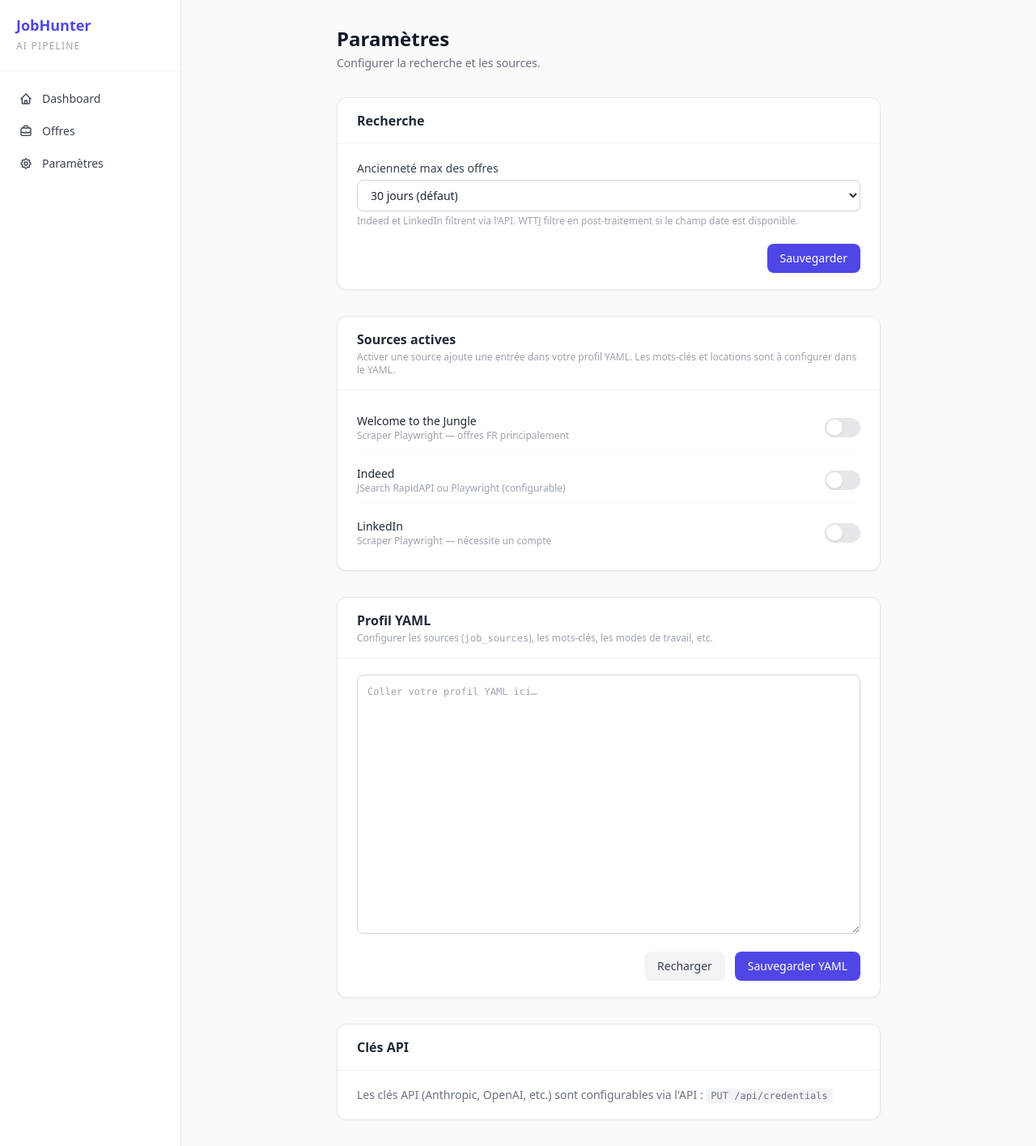
After one commit to MatthdV/jobhunter-ai, a FastAPI app: template templates/settings.html in a window 1280 px wide. The commit adds this page. Shown: the whole page at 81% size. Run offline with FastAPI, Linux system fonts and the light colour scheme; the template is opened without the code that fills it, so the values that code supplies are empty; some libraries are stand-ins or nearby versions.

Commit message:
feat: auto-translate keywords, work_modes, max_days_old filter, Settings UI
- Add src/scrapers/translate.py: static EN↔FR dict + async translate_keywords()
  with LLM fallback for unknown terms; detect_language() from countries list
- Extend ScraperFilters with work_modes (default: ["remote"]) and max_days_old
- WTTJ: map work_mode → &remote=full/partial; post-filter by published_at Unix ts
- Indeed: map work_mode → remotejob/hybrid QS param; add &fromage=N for age
- LinkedIn: map work_mode → &f_WT=1/2/3; add &f_TPR=r{N*86400} for age
- Pipeline _run_scan: loop over work_modes, auto_translate if enabled
- Add max_days_old column to users table with additive SQLite migration
- Add /settings page (GET+POST) with max_days_old dropdown, source toggles,
  YAML editor — source toggles write to profile_yaml via /api/profile/sources
- Add profile_routes POST/GET /profile/sources for source toggle API
- Add Paramètres nav link in base.html

```diff
--- a/src/api/routes/pipeline.py
+++ b/src/api/routes/pipeline.py
@@ -79,6 +79,27 @@ async def _run_scan(user_id: int) -> None:
             source_key = _SOURCE_NAME_MAP.get(source.get("name", ""), "")
             keywords = source.get("search_terms", [])
             location = source.get("location", "")
+            countries = source.get("countries", ["FR"])
+
+            # Work modes — one request per mode; default remote for backward compat
+            work_modes_raw = source.get("work_modes", ["remote"])
+            work_modes = [m for m in work_modes_raw if m in ("remote", "hybrid", "on-site")] or ["remote"]
+
+            # Auto-translate search terms to country language
+            all_keywords = list(keywords)
+            if source.get("auto_translate", False) and keywords:
+                from src.scrapers.translate import detect_language, translate_keywords
+                target_lang = detect_language(countries)
+                if target_lang != "en":
+                    llm_for_translate = None
+                    try:
+                        from src.llm.client import get_client
+                        llm_for_translate = get_client()
+                    except Exception:
+                        pass
+                    all_keywords = await translate_keywords(
+                        keywords, target_lang, llm_client=llm_for_translate
+                    )
 
             if not source_key or not keywords:
                 logger.warning(
@@ -102,24 +123,34 @@ async def _run_scan(user_id: int) -> None:
                 logger.warning("Could not load scraper for %r: %s", source_key, exc)
                 continue
 
-            try:
-                async with scraper:
-                    jobs = await scraper.search(
-                        keywords=keywords,
-                        location=location,
-                        limit=50,
-                        seen_urls=existing_urls,
-                    )
-                fresh = [j for j in jobs if j.url not in existing_urls]
-                if fresh:
-                    with get_session() as session:
-                        for job in fresh:
-                            job.user_id = user_id  # type: ignore[assignment]
-                            session.add(job)
-                            existing_urls.add(job.url)
-                    new_count += len(fresh)
-            except Exception:
-                logger.exception("Scraper %r raised an error", source_key)
+            from src.scrapers.filters import ScraperFilters
+            max_days_old = user.max_days_old if hasattr(user, "max_days_old") else 30
+            for work_mode in work_modes:
+                mode_filters = ScraperFilters(
+                    work_modes=[work_mode],
+                    countries=countries,
+                    location=location,
+                    max_days_old=max_days_old,
+                )
+                try:
+                    async with scraper:
+                        jobs = await scraper.search(
+                            keywords=all_keywords,
+                            location=location,
+                            filters=mode_filters,
+                            limit=50,
+                            seen_urls=existing_urls,
+                        )
+                    fresh = [j for j in jobs if j.url not in existing_urls]
+                    if fresh:
+                        with get_session() as session:
+                            for job in fresh:
+                                job.user_id = user_id  # type: ignore[assignment]
+                                session.add(job)
+                                existing_urls.add(job.url)
+                        new_count += len(fresh)
+                except Exception:
+                    logger.exception("Scraper %r mode=%r raised an error", source_key, work_mode)
 
         tracker.done("scan", user_id=user_id, result={"new_jobs": new_count})
     except Exception as exc:
@@ -383,6 +414,7 @@ async def trigger_match(
     current_user: User = Depends(get_current_user),
 ) -> PipelineStartResponse:
     """Launch the match (AI scoring) phase in the background."""
+    await _atomic_start("match", current_user.id)
     user_cfg = get_settings_for_user(current_user)
     if not any(
         user_cfg.get(k)
@@ -393,7 +425,6 @@ async def trigger_match(
             status_code=400,
             detail="AI provider API key not configured. Set it in credentials or .env.",
         )
-    await _atomic_start("match", current_user.id)
     background_tasks.add_task(_run_match, current_user.id)
     return PipelineStartResponse(
         status="started",
@@ -409,6 +440,7 @@ async def trigger_apply(
     dry_run: bool = Query(True, description="When false, submits applications live"),
 ) -> PipelineStartResponse:
     """Launch the apply (CV generation) phase in the background."""
+    await _atomic_start("apply", current_user.id)
     user_cfg = get_settings_for_user(current_user)
     if not any(
         user_cfg.get(k)
@@ -419,7 +451,6 @@ async def trigger_apply(
             status_code=400,
             detail="AI provider API key not configured. Set it in credentials or .env.",
         )
-    await _atomic_start("apply", current_user.id)
     background_tasks.add_task(_run_apply, current_user.id, dry_run)
     return PipelineStartResponse(
         status="started",
@@ -434,6 +465,7 @@ async def trigger_respond(
     current_user: User = Depends(get_current_user),
 ) -> PipelineStartResponse:
     """Launch the respond (Gmail reply check) phase in the background."""
+    await _atomic_start("respond", current_user.id)
     user_cfg = get_settings_for_user(current_user)
     if not (
         user_cfg.get("gmail_client_id")
@@ -444,7 +476,6 @@ async def trigger_respond(
             status_code=400,
             detail="Gmail not configured. Set gmail_client_id, gmail_client_secret, and gmail_refresh_token.",
         )
-    await _atomic_start("respond", current_user.id)
     background_tasks.add_task(_run_respond, current_user.id)
     return PipelineStartResponse(
         status="started",
--- a/src/api/routes/profile_routes.py
+++ b/src/api/routes/profile_routes.py
@@ -18,6 +18,18 @@ from src.storage.models import User
 logger = logging.getLogger(__name__)
 
 router = APIRouter()
+
+# Default job_source entry added when a source is first enabled via the UI
+_DEFAULT_SOURCE_ENTRY: dict[str, object] = {
+    "enabled": True,
+    "search_terms": [],
+    "location": "",
+    "countries": ["FR"],
+    "work_modes": ["remote"],
+    "auto_translate": False,
+}
+
+AVAILABLE_SOURCES = ["wttj", "indeed", "linkedin"]
 
 
 # ---------------------------------------------------------------------------
@@ -147,3 +159,78 @@ def update_credentials(
         stored_keys=stored,
         available_keys=list(_CREDENTIAL_FIELDS),
     )
+
+
+# ---------------------------------------------------------------------------
+# Source toggle
+# ---------------------------------------------------------------------------
+
+
+class SourceToggleIn(BaseModel):
+    source: str   # "wttj" | "indeed" | "linkedin"
+    enabled: bool
+
+
+class SourcesOut(BaseModel):
+    active_sources: list[str]
+
+
+def _get_active_sources(profile: dict) -> list[str]:
+    """Return names of enabled sources in profile job_sources."""
+    return [
+        s["name"] for s in profile.get("job_sources", [])
+        if s.get("enabled", True) and s.get("name")
+    ]
+
+
+@router.post("/profile/sources", response_model=SourcesOut)
+def toggle_source(
+    body: SourceToggleIn,
+    current_user: User = Depends(get_current_user),
+) -> SourcesOut:
+    """Enable or disable a job source in the user's profile YAML.
+
+    Enabling adds a default entry if no entry for that source exists.
+    Disabling sets ``enabled: false`` on all entries for that source.
+    """
+    if body.source not in AVAILABLE_SOURCES:
+        raise HTTPException(
+            status_code=422,
+            detail=f"Unknown source '{body.source}'. Valid: {AVAILABLE_SOURCES}",
+        )
+
+    raw_yaml = current_user.profile_yaml or ""
+    profile: dict = yaml.safe_load(raw_yaml) or {} if raw_yaml.strip() else {}
+
+    sources: list[dict] = list(profile.get("job_sources", []))
+
+    existing = [s for s in sources if s.get("name") == body.source]
+
+    if body.enabled:
+        if not existing:
+            sources.append({"name": body.source, **_DEFAULT_SOURCE_ENTRY})
+        else:
+            for s in existing:
+                s["enabled"] = True
+    else:
+        for s in existing:
+            s["enabled"] = False
+
+    profile["job_sources"] = sources
+    updated_yaml = yaml.dump(profile, allow_unicode=True, sort_keys=False)
+
+    with get_session() as session:
+        user = session.get(User, current_user.id)
+        if user is None:
+            raise HTTPException(status_code=404, detail="User not found")
+        user.profile_yaml = updated_yaml  # type: ignore[assignment]
+
+    return SourcesOut(active_sources=_get_active_sources(profile))
+
+
+@router.get("/profile/sources", response_model=SourcesOut)
+def get_sources(current_user: User = Depends(get_current_user)) -> SourcesOut:
+    """Return list of currently active source names."""
+    raw_yaml = current_user.profile_yaml or ""
+    profile: dict = yaml.safe_load(raw_yaml) or {} if raw_yaml.strip() else {}
+    return SourcesOut(active_sources=_get_active_sources(profile))
--- a/templates/base.html
+++ b/templates/base.html
@@ -49,6 +49,16 @@
                 d="M21 13.255A23.931 23.931 0 0112 15c-3.183 0-6.22-.62-9-1.745M16 6V4a2 2 0 00-2-2h-4a2 2 0 00-2 2v2m4 6h.01M5 20h14a2 2 0 002-2V8a2 2 0 00-2-2H5a2 2 0 00-2 2v10a2 2 0 002 2z"/>
         </svg>
         Offres
+      </a>
+      <a href="/settings"
+         class="flex items-center gap-3 px-3 py-2 rounded-lg text-sm font-medium text-gray-700 hover:bg-indigo-50 hover:text-indigo-600 transition-colors
+                {% if request.url.path.startswith('/settings') %}bg-indigo-50 text-indigo-600{% endif %}">
+        <svg class="w-4 h-4" fill="none" stroke="currentColor" viewBox="0 0 24 24">
+          <path stroke-linecap="round" stroke-linejoin="round" stroke-width="2"
+                d="M10.325 4.317c.426-1.756 2.924-1.756 3.35 0a1.724 1.724 0 002.573 1.066c1.543-.94 3.31.826 2.37 2.37a1.724 1.724 0 001.065 2.572c1.756.426 1.756 2.924 0 3.35a1.724 1.724 0 00-1.066 2.573c.94 1.543-.826 3.31-2.37 2.37a1.724 1.724 0 00-2.572 1.065c-.426 1.756-2.924 1.756-3.35 0a1.724 1.724 0 00-2.573-1.066c-1.543.94-3.31-.826-2.37-2.37a1.724 1.724 0 00-1.065-2.572c-1.756-.426-1.756-2.924 0-3.35a1.724 1.724 0 001.066-2.573c-.94-1.543.826-3.31 2.37-2.37.996.608 2.296.07 2.572-1.065z"/>
+          <path stroke-linecap="round" stroke-linejoin="round" stroke-width="2" d="M15 12a3 3 0 11-6 0 3 3 0 016 0z"/>
+        </svg>
+        Paramètres
       </a>
     </nav>
   </aside>
--- /dev/null
+++ b/templates/settings.html
@@ -0,0 +1,218 @@
+{% extends "base.html" %}
+{% block title %}Paramètres — JobHunter AI{% endblock %}
+
+{% block content %}
+<div class="max-w-2xl mx-auto space-y-8">
+
+  <!-- Header -->
+  <div>
+    <h1 class="text-2xl font-bold text-gray-900">Paramètres</h1>
+    <p class="text-sm text-gray-500 mt-1">Configurer la recherche et les sources.</p>
+  </div>
+
+  <!-- Search preferences -->
+  <div class="bg-white rounded-xl border border-gray-200 shadow-sm overflow-hidden">
+    <div class="px-6 py-4 border-b border-gray-100">
+      <h2 class="text-base font-semibold text-gray-800">Recherche</h2>
+    </div>
+    <form hx-post="/settings/search"
+          hx-target="body"
+          hx-swap="none"
+          class="px-6 py-5 space-y-5">
+
+      <!-- max_days_old -->
+      <div>
+        <label for="max_days_old" class="block text-sm font-medium text-gray-700 mb-1">
+          Ancienneté max des offres
+        </label>
+        <select id="max_days_old"
+                name="max_days_old"
+                class="block w-full rounded-lg border border-gray-300 bg-white px-3 py-2 text-sm shadow-sm
+                       focus:border-indigo-500 focus:ring-1 focus:ring-indigo-500">
+          <option value="1"  {% if current_user.max_days_old == 1  %}selected{% endif %}>Aujourd'hui (1 jour)</option>
+          <option value="3"  {% if current_user.max_days_old == 3  %}selected{% endif %}>3 jours</option>
+          <option value="7"  {% if current_user.max_days_old == 7  %}selected{% endif %}>7 jours</option>
+          <option value="14" {% if current_user.max_days_old == 14 %}selected{% endif %}>2 semaines</option>
+          <option value="30" {% if current_user.max_days_old == 30 or not current_user.max_days_old %}selected{% endif %}>30 jours (défaut)</option>
+          <option value="0"  {% if current_user.max_days_old == 0  %}selected{% endif %}>Tout (pas de filtre)</option>
+        </select>
+        <p class="mt-1 text-xs text-gray-400">
+          Indeed et LinkedIn filtrent via l'API. WTTJ filtre en post-traitement si le champ date est disponible.
+        </p>
+      </div>
+
+      <div class="flex justify-end">
+        <button type="submit"
+                class="px-4 py-2 bg-indigo-600 text-white text-sm font-medium rounded-lg
+                       hover:bg-indigo-700 transition-colors">
+          Sauvegarder
+        </button>
+      </div>
+    </form>
+  </div>
+
+  <!-- Job sources -->
+  <div class="bg-white rounded-xl border border-gray-200 shadow-sm overflow-hidden">
+    <div class="px-6 py-4 border-b border-gray-100">
+      <h2 class="text-base font-semibold text-gray-800">Sources actives</h2>
+      <p class="text-xs text-gray-400 mt-0.5">
+        Activer une source ajoute une entrée dans votre profil YAML. Les mots-clés et locations sont à configurer dans le YAML.
+      </p>
+    </div>
+    <div class="px-6 py-5 space-y-3" id="sources-section">
+      {% set active = current_user.profile_yaml | default('') %}
+      {% for src_name, src_label, src_desc in [
+          ('wttj',     'Welcome to the Jungle', 'Scraper Playwright — offres FR principalement'),
+          ('indeed',   'Indeed',                'JSearch RapidAPI ou Playwright (configurable)'),
+          ('linkedin', 'LinkedIn',              'Scraper Playwright — nécessite un compte'),
+      ] %}
+      <div class="flex items-center justify-between py-2 border-b border-gray-50 last:border-0">
+        <div>
+          <p class="text-sm font-medium text-gray-800">{{ src_label }}</p>
+          <p class="text-xs text-gray-400">{{ src_desc }}</p>
+        </div>
+        <button
+          id="toggle-{{ src_name }}"
+          onclick="toggleSource('{{ src_name }}')"
+          data-source="{{ src_name }}"
+          class="relative inline-flex h-6 w-11 flex-shrink-0 cursor-pointer rounded-full border-2 border-transparent
+                 transition-colors duration-200 ease-in-out focus:outline-none
+                 source-toggle bg-gray-200">
+          <span class="pointer-events-none inline-block h-5 w-5 transform rounded-full bg-white shadow
+                       ring-0 transition duration-200 ease-in-out translate-x-0"></span>
+        </button>
+      </div>
+      {% endfor %}
+    </div>
+  </div>
+
+  <!-- Profile YAML -->
+  <div class="bg-white rounded-xl border border-gray-200 shadow-sm overflow-hidden">
+    <div class="px-6 py-4 border-b border-gray-100">
+      <h2 class="text-base font-semibold text-gray-800">Profil YAML</h2>
+      <p class="text-xs text-gray-400 mt-0.5">
+        Configurer les sources (<code>job_sources</code>), les mots-clés, les modes de travail, etc.
+      </p>
+    </div>
+    <div class="px-6 py-5 space-y-4">
+      <textarea id="profile-yaml"
+                class="w-full h-80 font-mono text-xs rounded-lg border border-gray-300 p-3
+                       focus:border-indigo-500 focus:ring-1 focus:ring-indigo-500"
+                placeholder="Coller votre profil YAML ici…">{{ current_user.profile_yaml or '' }}</textarea>
+      <div class="flex justify-end gap-3">
+        <button onclick="loadYaml()"
+                class="px-4 py-2 bg-gray-100 text-gray-700 text-sm font-medium rounded-lg
+                       hover:bg-gray-200 transition-colors">
+          Recharger
+        </button>
+        <button onclick="saveYaml()"
+                class="px-4 py-2 bg-indigo-600 text-white text-sm font-medium rounded-lg
+                       hover:bg-indigo-700 transition-colors">
+          Sauvegarder YAML
+        </button>
+      </div>
+    </div>
+  </div>
+
+  <!-- Credentials info -->
+  <div class="bg-white rounded-xl border border-gray-200 shadow-sm overflow-hidden">
+    <div class="px-6 py-4 border-b border-gray-100">
+      <h2 class="text-base font-semibold text-gray-800">Clés API</h2>
+    </div>
+    <div class="px-6 py-5">
+      <p class="text-sm text-gray-500">
+        Les clés API (Anthropic, OpenAI, etc.) sont configurables via l'API :
+        <code class="text-xs bg-gray-100 px-1.5 py-0.5 rounded">PUT /api/credentials</code>
+      </p>
+    </div>
+  </div>
+
+</div>
+
+<script>
+  // Source toggles
+  async function initSources() {
+    try {
+      const res = await fetch('/api/profile/sources');
+      if (!res.ok) return;
+      const data = await res.json();
+      const active = new Set(data.active_sources);
+      document.querySelectorAll('.source-toggle').forEach(btn => {
+        const src = btn.dataset.source;
+        setToggleState(btn, active.has(src));
+      });
+    } catch (e) { /* silent */ }
+  }
+
+  function setToggleState(btn, isOn) {
+    const span = btn.querySelector('span');
+    if (isOn) {
+      btn.classList.remove('bg-gray-200');
+      btn.classList.add('bg-indigo-600');
+      span.classList.remove('translate-x-0');
+      span.classList.add('translate-x-5');
+    } else {
+      btn.classList.add('bg-gray-200');
+      btn.classList.remove('bg-indigo-600');
+      span.classList.add('translate-x-0');
+      span.classList.remove('translate-x-5');
+    }
+    btn.dataset.active = isOn ? '1' : '0';
+  }
+
+  async function toggleSource(name) {
+    const btn = document.getElementById('toggle-' + name);
+    const isCurrentlyOn = btn.dataset.active === '1';
+    const newState = !isCurrentlyOn;
+    try {
+      const res = await fetch('/api/profile/sources', {
+        method: 'POST',
+        headers: { 'Content-Type': 'application/json' },
+        body: JSON.stringify({ source: name, enabled: newState }),
+      });
+      if (res.ok) {
+        setToggleState(btn, newState);
+        showToast(newState ? name + ' activé' : name + ' désactivé', 'success');
+      } else {
+        showToast('Erreur lors de la mise à jour', 'error');
+      }
+    } catch (e) {
+      showToast('Erreur réseau', 'error');
+    }
+  }
+
+  document.addEventListener('DOMContentLoaded', initSources);
+
+  async function saveYaml() {
+    const yaml = document.getElementById('profile-yaml').value;
+    try {
+      const res = await fetch('/api/profile', {
+        method: 'PUT',
+        headers: { 'Content-Type': 'application/json' },
+        body: JSON.stringify({ profile_yaml: yaml }),
+      });
+      if (res.ok) {
+        showToast('Profil YAML sauvegardé', 'success');
+      } else {
+        const err = await res.json();
+        showToast('Erreur : ' + (err.detail || 'YAML invalide'), 'error');
+      }
+    } catch (e) {
+      showToast('Erreur réseau', 'error');
+    }
+  }
+
+  async function loadYaml() {
+    try {
+      const res = await fetch('/api/profile');
+      if (res.ok) {
+        const data = await res.json();
+        document.getElementById('profile-yaml').value = data.profile_yaml || '';
+        showToast('Profil rechargé', 'info');
+      }
+    } catch (e) {
+      showToast('Erreur réseau', 'error');
+    }
+  }
+</script>
+{% endblock %}
```
Also changed, not shown: src/api/routes/pages.py (+36 -0 lines), src/config/profile.example.yaml (+20 -0 lines), src/matching/archetypes.py (+3 -25 lines), src/scrapers/filters.py (+16 -5 lines), src/scrapers/indeed.py (+11 -1 lines), src/scrapers/linkedin.py (+11 -2 lines), src/scrapers/translate.py (added, +103 -0 lines), src/scrapers/wttj.py (+20 -1 lines), tests/conftest.py (+13 -6 lines), tests/fixtures/test_profile.yaml (+2 -0 lines), tests/test_scrapers.py (+5 -3 lines), tests/test_translate.py (added, +61 -0 lines), src/storage/database.py, src/storage/models.py.
